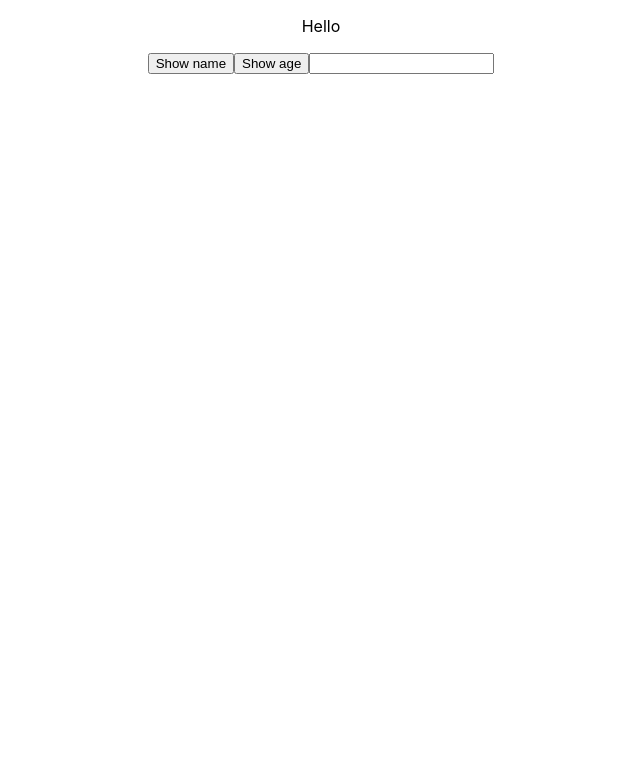
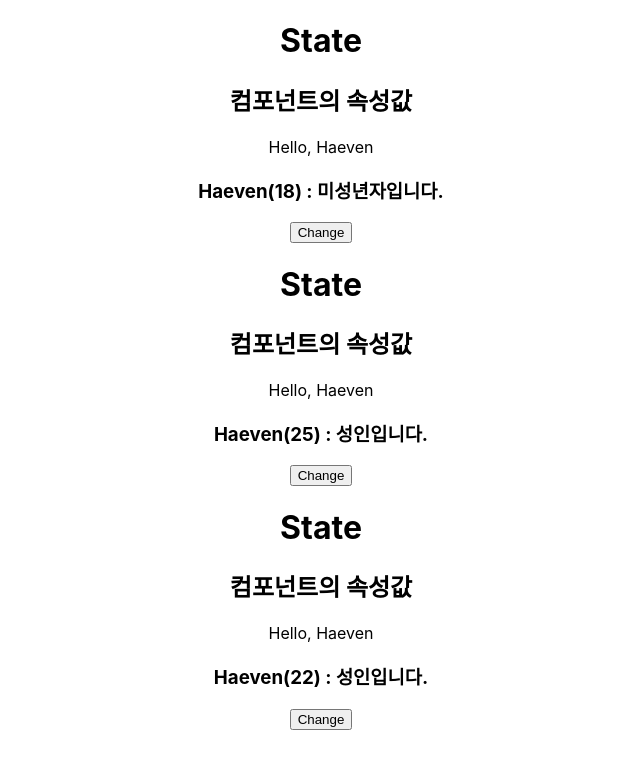
Before and after one commit to kanghaeven/Frontend_practice, a React (Create React App) app in the folder voca/: page / in a window 1280 px wide. Shown: the top 768 px of the page, without its empty margins (319-959 px from the left). Built offline with nearby package versions, Linux system fonts and the light colour scheme.

Commit message:
230615 react useState 및 props

```diff
--- a/voca/src/App.js
+++ b/voca/src/App.js
@@ -1,4 +1,3 @@
-
 import './App.css';
 import Hello from './component/Hello';
 
@@ -6,9 +5,9 @@ function App() {
 
   return (
     <div className="App">
-
-      <Hello />
-
+      <Hello age={18} />
+      <Hello age={25} />
+      <Hello age={22} />
     </div>
   );
 }
--- a/voca/src/component/Hello.js
+++ b/voca/src/component/Hello.js
@@ -1,29 +1,36 @@
+import { useState } from "react";
+import UserName from "./UserName";
 
+export default function Hello({ age }) {
 
-export default function Hello() {
+  // let name = "Haeven"; // Vanilla JS
 
-  function showName() {
-    console.log("Haeven");
-  }
-  function showAge(age) {
-    console.log(age);
-  }
-  function showText(txt) {
-    console.log(txt)
+  console.log(age);
+
+  const [name, setName] = useState('Haeven');
+  // const [age, setAge] = useState(props.age);
+  const msg = age > 19 ? "성인입니다." : "미성년자입니다.";
+
+  function changeName() {
+    // name = name === "Haeven" ? "Aubeuhi" : "Haeven"; // Vanilla JS
+    // document.getElementById("name").innerText = name; // Vanilla JS
+
+    console.log(name);
+
+    // setName(name === "Haeven" ? "Aubeuhi" : "Haeven");
   }
 
   return (
     <div>
-      <p>Hello</p>
-
-      <button onClick={showName}>Show name</button>
+      <h1>State</h1>
+      <h2>컴포넌트의 속성값</h2>
+      <UserName name={name} />
+      <h3 id="name">{name}({age}) : {msg}</h3>
+      {/* <button onClick={changeName}>Change</button> */}
       <button onClick={() => {
-        showAge(30); // 매개변수 전달하기 좋음
-      }}>Show age</button>
-      <input type="text" onChange={e => {
-        const txt = e.target.value;
-        showText(txt);
-      }}/>
+        setName(name === "Haeven" ? "Aubeuhi" : "Haeven");
+        // setAge(age + 1);
+      }}>Change</button>
     </div>
 
   );
--- /dev/null
+++ b/voca/src/component/UserName.js
@@ -0,0 +1,3 @@
+export default function UserName({name}) {
+    return <p>Hello, {name}</p>
+}
```
